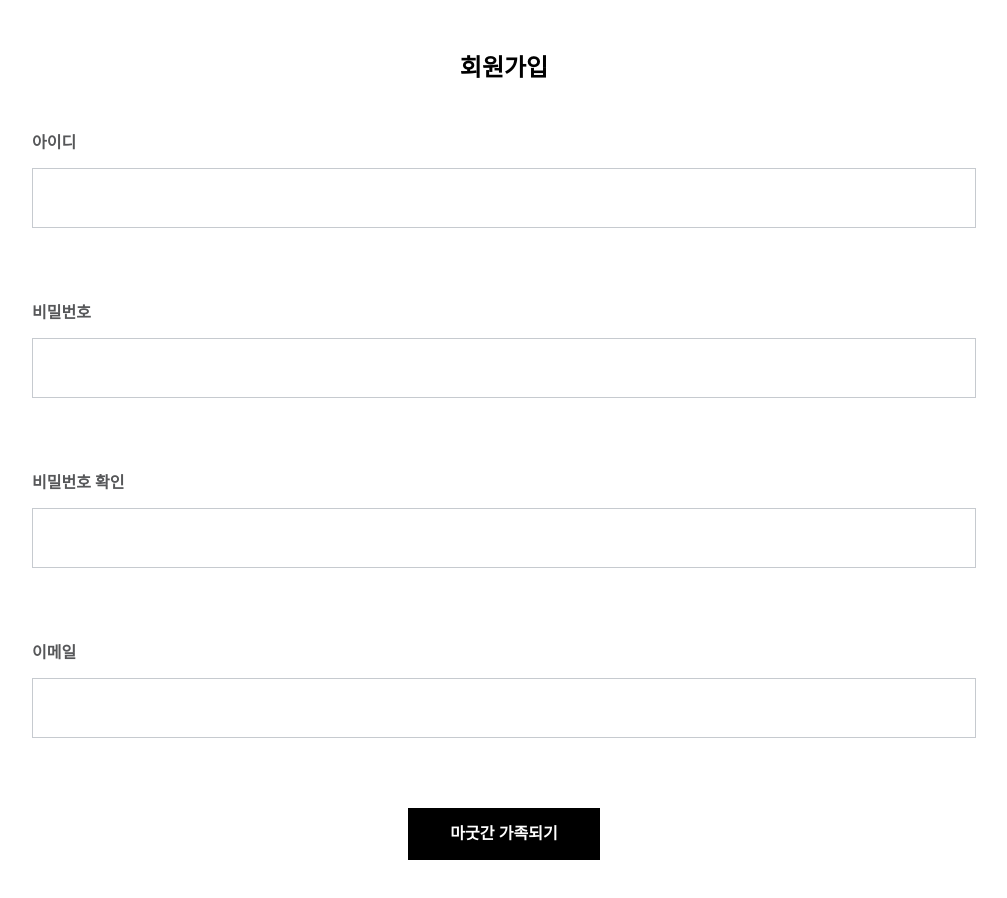
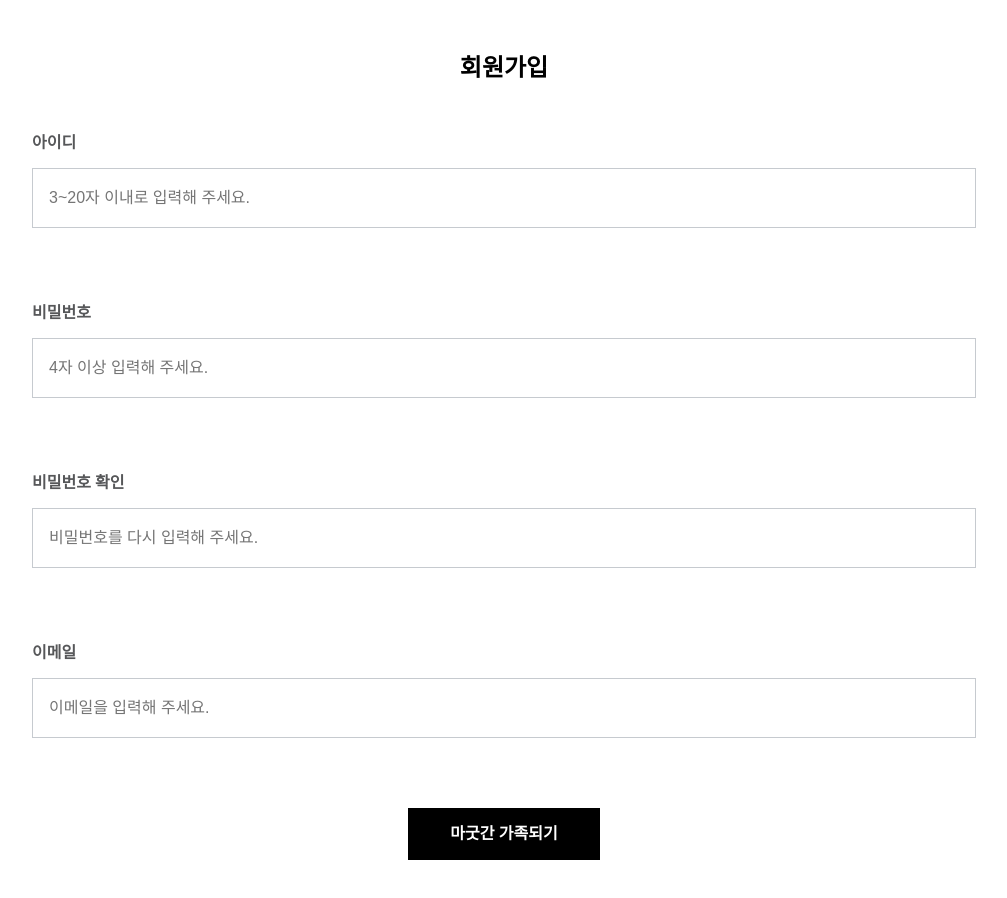
Before and after one commit to ProjectToStudy/magoodgan, a Next.js app in the folder frontend/: page /user/join in a window 1280 px wide. Shown: the top 898 px of the page, without its empty margins (136-1143 px from the left). Built offline with nearby package versions, Linux system fonts and the light colour scheme; no server answers.

Commit message:
feat: 회원가입 페이지 텍스트 핸들링 기능 추가

```diff
--- a/frontend/components/user/Join.tsx
+++ b/frontend/components/user/Join.tsx
@@ -3,29 +3,61 @@ import { InputComponentProps, JoinComponentProps } from '../../types/join';
 
 import styles from '../../styles/Join.module.scss';
 
-const InputComponent = ({ title, name, item, error }: InputComponentProps) => {
+const InputComponent = ({ title, name, item, error, isValid, onDelClick }: InputComponentProps) => {
     return (
         <div className={styles.row}>
             <span className={styles.title_row}>{title}</span>
-            <input name={name} {...item} required />
+            <div className={styles.input_area}>
+                <input name={name} {...item} required />
+                <button type="button" name="erase" id={name} onClick={onDelClick} style={{ display: (item.value !== '' && !isValid) ? 'inherit' : 'none' }} />
+                <button type="button" name="check" style={{ display: (isValid && item.value !== '') ? 'inherit' : 'none' }} />
+            </div>
             <span className={styles.error_row}>{error}</span>
         </div>
     );
 };
 
 const JoinComponent: React.FunctionComponent<JoinComponentProps> = (props) => {
-    const { items, errors } = props;
+    const { items, errors, isValid, onChange, onFocus, onBlur, onDeleteBtnClick } = props;
     const { userIdItem, passwordItem, confirmPasswordItem, emailItem } = items;
 
     return (
         <main className={styles.content}>
             <h2>회원가입</h2>
             <div className={styles.row_group}>
-                <InputComponent title="아이디" name="userId" item={userIdItem} error={errors.userId} />
-                <InputComponent title="비밀번호" name="password" item={passwordItem} error={errors.password} />
-                <InputComponent title="비밀번호 확인" name="confirmPassword" item={confirmPasswordItem} error={errors.confirmPassword} />
-                <InputComponent title="이메일" name="email" item={emailItem} error={errors.email} />
-                <button type="submit" name="submit" className={styles.submit}>마굿간 가족되기</button>
+                <InputComponent
+                    title="아이디"
+                    name="userId"
+                    item={{ ...userIdItem, onChange, onFocus, onBlur }}
+                    error={errors.userId}
+                    isValid={isValid.userId}
+                    onDelClick={onDeleteBtnClick}
+                />
+                <InputComponent
+                    title="비밀번호"
+                    name="password"
+                    item={{ ...passwordItem, onChange, onFocus, onBlur }}
+                    error={errors.password}
+                    isValid={isValid.password}
+                    onDelClick={onDeleteBtnClick}
+                />
+                <InputComponent
+                    title="비밀번호 확인"
+                    name="confirmPassword"
+                    item={{ ...confirmPasswordItem, onChange, onFocus, onBlur }}
+                    error={errors.confirmPassword}
+                    isValid={isValid.confirmPassword}
+                    onDelClick={onDeleteBtnClick}
+                />
+                <InputComponent
+                    title="이메일"
+                    name="email"
+                    item={{ ...emailItem, onChange, onFocus, onBlur }}
+                    error={errors.email}
+                    isValid={isValid.email}
+                    onDelClick={onDeleteBtnClick}
+                />
+                <button type="submit" name="submit" disabled className={styles.submit}>마굿간 가족되기</button>
             </div>
         </main>
     );
--- a/frontend/containers/user/Join.tsx
+++ b/frontend/containers/user/Join.tsx
@@ -1,4 +1,4 @@
-import React, { useState } from 'react';
+import React, { useEffect, useState } from 'react';
 import { NextPage } from 'next';
 import { joinDuplicatedAPI } from '../../lib/api/join';
 import useInputs from '../../hooks/useInputs';
@@ -7,7 +7,7 @@ import JoinComponent from '../../components/user/Join';
 const duplicated = async (name: string, value:string) => {
     try {
         const res = await joinDuplicatedAPI({ [name]: value });
-        return false;
+        return res.statusText;
     } catch (e) {
         console.log(e);
     }
@@ -18,24 +18,16 @@ const validation = (name: string, value: string, value2?: string) => {
     const pwdRegExp = /^[a-z0-9]{4,}$/;
     const emailRegExp = /^[A-Za-z0-9_!#$%&'*+/=?`{|}~^.-]+@[A-Za-z0-9.-]+$/gm;
 
-    switch (name) {
-    case 'userId':
+    if (name === 'userId') {
         if (idRegExp.test(value)) return duplicated(name, value);
-        break;
-    case 'password':
-        return pwdRegExp.test(value);
-    case 'confirmPassword':
-        return (value === value2);
-    case 'email':
+    } else if (name === 'email') {
         if (emailRegExp.test(value)) return duplicated(name, value);
-        break;
-    default:
-        return false;
-    }
+    } else if (name === 'password') return pwdRegExp.test(value);
+    else if (name === 'confirmPassword') return (value !== '' && value === value2);
 };
 
 const JoinContainer: NextPage = () => {
-    const [state, onChange, onFocus] = useInputs({
+    const [state, onChange, onDeleteBtnClick] = useInputs({
         userId: '',
         password: '',
         confirmPassword: '',
@@ -51,7 +43,19 @@ const JoinContainer: NextPage = () => {
         email: '',
     });
 
-    const onBlur = (e: React.FocusEvent<HTMLInputElement>) => {
+    const [isValid, setIsValid] = useState({
+        userId: false,
+        password: false,
+        confirmPassword: false,
+        email: false,
+    });
+
+    const handleFocus = (e: React.FocusEvent<HTMLInputElement>) => {
+        e.target.classList.add('active');
+        setIsValid({ ...isValid, [e.target.name]: false });
+    };
+
+    const handleBlur = (e: React.FocusEvent<HTMLInputElement>) => {
         const { name, value, classList } = e.target;
         classList.remove('focus', 'error');
 
@@ -59,24 +63,39 @@ const JoinContainer: NextPage = () => {
         if (name === 'confirmPassword') result = validation(name, value, password);
         else result = validation(name, value);
 
-        if (!result) {
+        if (typeof (result) === 'object') {
+            result.then((r) => {
+                if (r !== 'OK') {
+                    if (name === 'userId') setErrors({ ...errors, [name]: '중복된 아이디입니다.' });
+                    else if (name === 'email') setErrors({ ...errors, [name]: '중복된 이메일입니다.' });
+                } else setIsValid({ ...isValid, [name]: true });
+            });
+        } else if (!result) {
             if (name === 'userId') setErrors({ ...errors, [name]: '3~20자 이내로 입력해 주세요.' });
-            else if (name === 'password') setErrors({ ...errors, [name]: '4자 이상 입력해 주세요.' });
-            else if (name === 'confirmPassword') setErrors({ ...errors, [name]: '비밀번호를 다시 입력해 주세요.' });
-            else if (name === 'email') setErrors({ ...errors, [name]: '올바른 이메일을 입력해 주세요.' });
+            if (name === 'password') setErrors({ ...errors, [name]: '4자 이상 입력해 주세요.' });
+            if (name === 'confirmPassword') setErrors({ ...errors, [name]: '비밀번호를 다시 입력해 주세요.' });
+            if (name === 'email') setErrors({ ...errors, [name]: '올바른 이메일을 입력해 주세요.' });
             classList.add('error');
-        } else setErrors({ ...errors, [name]: '' });
+        } else {
+            setErrors({ ...errors, [name]: '' });
+            setIsValid({ ...isValid, [name]: true });
+        }
     };
 
     return (
         <JoinComponent
             items={{
-                userIdItem: { value: userId, onChange, onFocus, onBlur },
-                passwordItem: { type: 'password', value: password, onChange, onFocus, onBlur },
-                confirmPasswordItem: { type: 'password', value: confirmPassword, onChange, onFocus, onBlur },
-                emailItem: { type: 'email', value: email, onChange, onFocus, onBlur },
+                userIdItem: { value: userId, placeholder: '3~20자 이내로 입력해 주세요.' },
+                passwordItem: { type: 'password', value: password, placeholder: '4자 이상 입력해 주세요.' },
+                confirmPasswordItem: { type: 'password', value: confirmPassword, placeholder: '비밀번호를 다시 입력해 주세요.' },
+                emailItem: { type: 'email', value: email, placeholder: '이메일을 입력해 주세요.' },
             }}
             errors={errors}
+            isValid={isValid}
+            onChange={onChange}
+            onFocus={handleFocus}
+            onBlur={handleBlur}
+            onDeleteBtnClick={onDeleteBtnClick}
         />
     );
 };
--- a/frontend/hooks/useInputs.ts
+++ b/frontend/hooks/useInputs.ts
@@ -4,8 +4,9 @@ interface Action {
     type: string;
     value: {
         name: string;
-        value: string;
-        classList: any
+        value?: string;
+        id: string;
+        classList: any;
     }
 }
 
@@ -16,9 +17,11 @@ const reducer = (state: object, action: Action): any => {
             ...state,
             [action.value.name]: action.value.value,
         };
-    case 'FOCUS':
-        action.value.classList.add('focus');
-        return state;
+    case 'CLICK':
+        return {
+            ...state,
+            [action.value.id]: '',
+        };
     // no default
     }
 };
@@ -26,8 +29,8 @@ const reducer = (state: object, action: Action): any => {
 const useInputs = (initialForm: object) => {
     const [state, dispatch] = useReducer(reducer, initialForm);
     const onChange = (e: React.ChangeEvent<HTMLInputElement>) => { dispatch({ type: 'CHANGE', value: e.target }); };
-    const onFocus = (e: React.FocusEvent<HTMLInputElement>) => { dispatch({ type: 'FOCUS', value: e.target }); };
-    return [state, onChange, onFocus];
+    const onDeleteBtnClick = (e: React.MouseEvent<HTMLButtonElement>) => { dispatch({ type: 'CLICK', value: (e.target as HTMLButtonElement) }); };
+    return [state, onChange, onDeleteBtnClick];
 };
 
 export default useInputs;
--- a/frontend/styles/Join.module.scss
+++ b/frontend/styles/Join.module.scss
@@ -19,11 +19,22 @@
   gap: 12px;
   position: relative;
   width: 100%;
-
+}
+.title_row {
+  font-size: 16px;
+  font-weight: 700;
+  line-height: 28px;
+  color: var(--gray-07);
+}
+.input_area {
+  display: flex;
+  justify-content: center;
+  align-items: center;
+  position: relative;
   & input {
     width: 100%;
     height: 60px;
-    padding: 16px;
+    padding: 16px 48px 16px 16px;
     border: 1px solid var(--gray-03);
     font-size: 16px;
     font-weight: 400;
@@ -38,13 +49,20 @@
       border: 1px solid #EF5D5D;
     }
   }
-}
-
-.title_row {
-  font-size: 16px;
-  font-weight: 700;
-  line-height: 28px;
-  color: var(--gray-07);
+  & button {
+    position: absolute;
+    right: 16px;
+    width: 24px;
+    height: 24px;
+    border: none;
+    background-size: 24px;
+  }
+  & button[name=erase] {
+    background: url("/images/erase_text.svg");
+  }
+  & button[name=check] {
+    background: url("/images/check_black.svg");
+  }
 }
 .error_row {
   position: absolute;
```
Also changed, not shown: frontend/types/join.d.ts (+24 -5 lines), frontend/public/images/check_black.svg (added), frontend/public/images/erase_text.svg (added).
